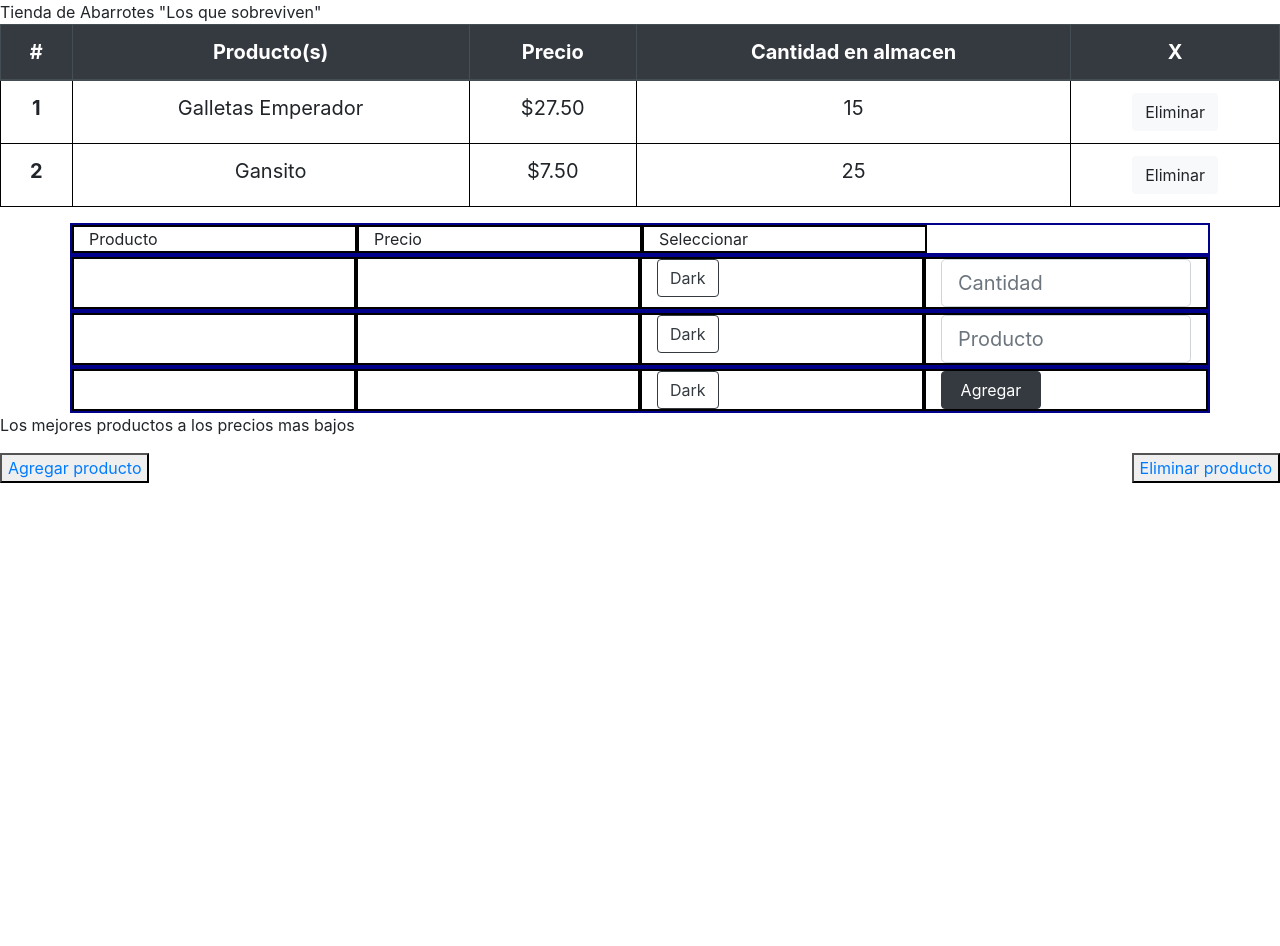
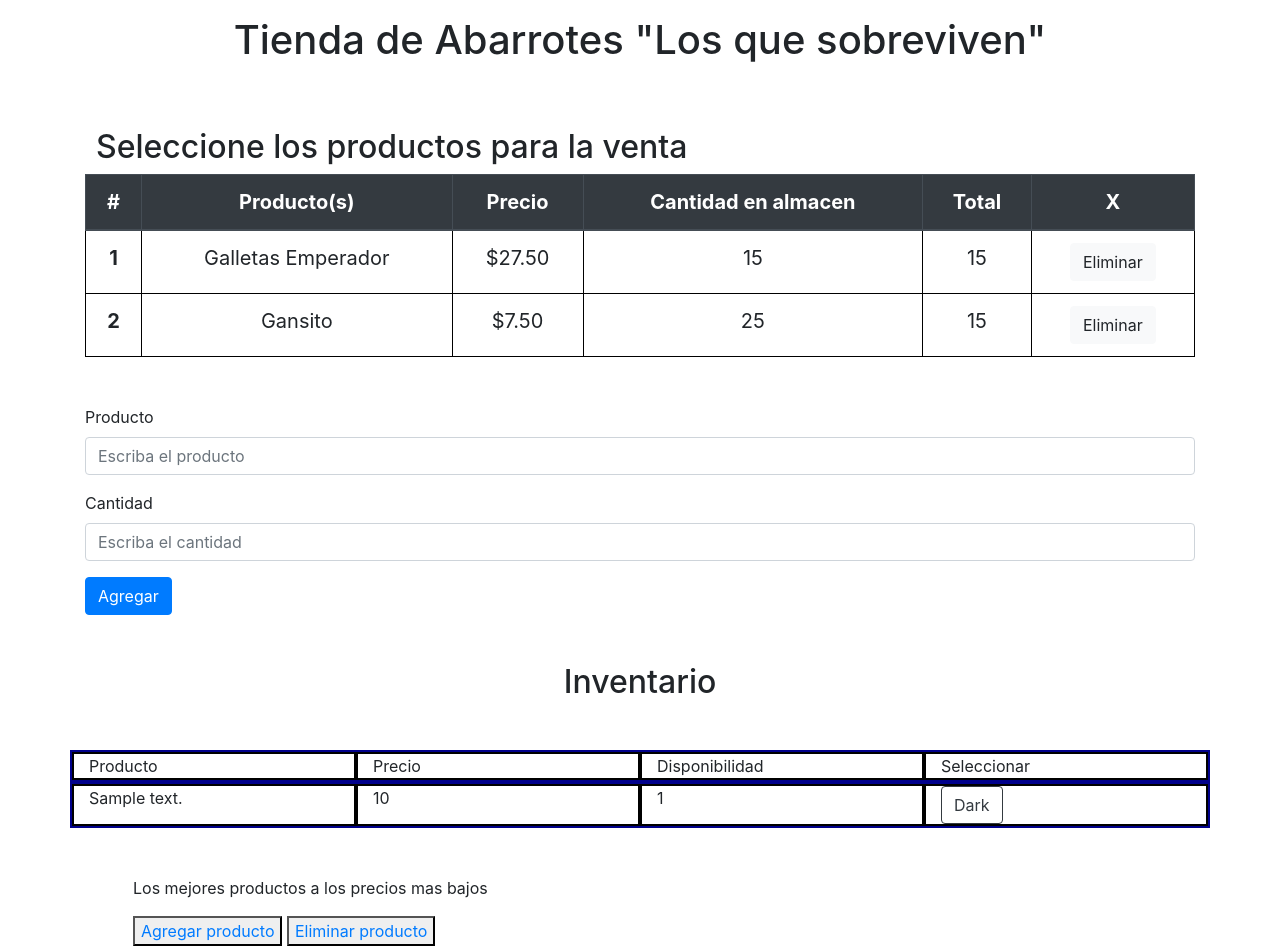
Before and after one commit to omar2332/punto_extra, a PHP site: page / in a window 1280 px wide. Before the commit the page ends 483 px from the top, so only its background shows below. Run offline with PHP 8.4, Linux system fonts and the light colour scheme; tables that the repository leaves empty hold one stand-in row (values such as "Sample post").

Commit message:
mas consultas

```diff
--- a/agregar.php
+++ b/agregar.php
@@ -84,7 +84,7 @@ if($_POST){
       <section>
 
       <button type="button" style="margin-top:40px;position: absolute; right: 0; margin-right:60px; width:100px; height:40px">
-          <a href="index.html">regresar</a>
+          <a href="index.php">regresar</a>
       </button>
   </body>
 </html>
--- a/css/tabla.css
+++ b/css/tabla.css
@@ -19,3 +19,10 @@ table, th, td {
 .mi-fila{
     border: 2px solid darkblue;
 }
+
+.center {
+    margin: 50px;
+    width: 120%;
+
+
+  }
--- a/index.html
+++ /dev/null
@@ -1,112 +0,0 @@
-<!DOCTYPE html>
-<html lang="en" dir="ltr">
-  <head>
-    <meta charset="utf-8">
-    <meta name="viewport" content="width=device-width, initial-scale=1, shrink-to-fit=no">
-    <title>Tienda de abarrotes</title>
-
-    <!-- Bootstrap CSS -->
-    <link rel="stylesheet" href="https://stackpath.bootstrapcdn.com/bootstrap/4.5.0/css/bootstrap.min.css" integrity="sha384-9aIt2nRpC12Uk9gS9baDl411NQApFmC26EwAOH8WgZl5MYYxFfc+NcPb1dKGj7Sk" crossorigin="anonymous">
-    <link href="css/tabla.css" rel="stylesheet">
-  </head>
-  <body>
-    <heaheader>Tienda de Abarrotes "Los que sobreviven"</heaheader>
-    <section id="tablaProductos">
-      <table class="table">
-        <thead class="thead-dark">
-          <tr>
-            <th scope="col">#</th>
-            <th scope="col">Producto(s)</th>
-            <th scope="col">Precio</th>
-            <th scope="col">Cantidad en almacen</th>
-            <th scope="col">X</th>
-          </tr>
-        </thead>
-        <tbody>
-          <tr>
-            <th scope="row">1</th>
-            <td>Galletas Emperador</td>
-            <td>$27.50</td>
-            <td>15</td>
-            <td>
-              <a href="" class="button">
-                  <button type="button" class="btn btn-light">Eliminar</button>
-              </a>
-            </td>
-          </tr>
-          <tr>
-            <th scope="row">2</th>
-            <td>Gansito</td>
-            <td>$7.50</td>
-            <td>25</td>
-            <td>
-                <a href="" class="button">
-                    <button type="button" class="btn btn-light">Eliminar</button>
-                </a>
-            </td>
-          </tr>
-        </tbody>
-      </table>
-      </section>
-
-
-      <div class="container">
-        <div class="row mi-fila">
-          <div class="col mi-columna">Producto</div>
-          <div class="col mi-columna">Precio</div>
-          <div class="col mi-columna">Seleccionar</div>
-          <div class="col"></div>
-        </div>
-        <div class="row mi-fila">
-          <div class="col mi-columna"></div>
-          <div class="col mi-columna"></div>
-          <div class="col mi-columna">
-              <a href="" class="button">
-                  <button type="button" class="btn btn-outline-dark">Dark</button>
-              </a>
-          </div>
-          <div class="col mi-columna">
-              <input class="form-control form-control-lg" type="text" placeholder="Cantidad">
-          </div>
-        </div>
-        <div class="row mi-fila">
-          <div class="col mi-columna"></div>
-          <div class="col mi-columna"></div>
-          <div class="col mi-columna">
-              <a href="" class="button">
-                  <button type="button" class="btn btn-outline-dark">Dark</button>
-              </a>
-          </div>
-          <div class="col mi-columna">
-              <input class="form-control form-control-lg" type="text" placeholder="Producto">
-          </div>
-        </div>
-        <div class="row mi-fila">
-          <div class="col mi-columna"></div>
-          <div class="col mi-columna"></div>
-          <div class="col mi-columna">
-              <a href="" class="button">
-                  <button type="button" class="btn btn-outline-dark">Dark</button>
-              </a>
-          </div>
-          <div class="col mi-columna">
-              <button type="button" class="btn btn-dark" style="width: 40%;">Agregar</button>
-          </div>
-        </div>
-      </div>
-      <section style="margin-top: auto;">
-          <p>Los mejores productos a los precios mas bajos</p>
-          <button type="button" style="position: absolute; left: 0;">
-            <a href="agregar.php">Agregar producto</a>
-          </button>
-          <button type="button" style="position: absolute; right: 0;">
-            <a href="eliminar.html">Eliminar producto</a>
-          </button>
-          </section>
-        <!-- Optional JavaScript -->
-    <!-- jQuery first, then Popper.js, then Bootstrap JS -->
-    <script src="https://code.jquery.com/jquery-3.5.1.slim.min.js" integrity="sha384-DfXdz2htPH0lsSSs5nCTpuj/zy4C+OGpamoFVy38MVBnE+IbbVYUew+OrCXaRkfj" crossorigin="anonymous"></script>
-    <script src="https://cdn.jsdelivr.net/npm/popper.js@1.16.0/dist/umd/popper.min.js" integrity="sha384-Q6E9RHvbIyZFJoft+2mJbHaEWldlvI9IOYy5n3zV9zzTtmI3UksdQRVvoxMfooAo" crossorigin="anonymous"></script>
-    <script src="https://stackpath.bootstrapcdn.com/bootstrap/4.5.0/js/bootstrap.min.js" integrity="sha384-OgVRvuATP1z7JjHLkuOU7Xw704+h835Lr+6QL9UvYjZE3Ipu6Tp75j7Bh/kR0JKI" crossorigin="anonymous"></script>
-  </body>
-</html>
--- /dev/null
+++ b/index.php
@@ -0,0 +1,171 @@
+
+<?php include_once 'conexion_pdo.php';?>
+
+
+<?php
+
+if($_POST){
+  $nombre = $_POST['descripcion'];
+  $precio_venta = $_POST['precio'];
+  $cantidad= $_POST['cantidad'];
+
+  $sql_agregar = 'insert into inventario(descripcion,precio,cantidad) values (?,?,?)';
+  $sentencia = $pdo -> prepare($sql_agregar);
+  $sentencia-> execute(array($nombre,$precio_venta,$cantidad));
+  header('location: agregar.php');
+}
+
+?>
+
+
+<!DOCTYPE html>
+<html lang="en" dir="ltr">
+  <head>
+    <meta charset="utf-8">
+    <meta name="viewport" content="width=device-width, initial-scale=1, shrink-to-fit=no">
+    <title>Tienda de abarrotes</title>
+
+    <!-- Bootstrap CSS -->
+    <link rel="stylesheet" href="https://stackpath.bootstrapcdn.com/bootstrap/4.5.0/css/bootstrap.min.css" integrity="sha384-9aIt2nRpC12Uk9gS9baDl411NQApFmC26EwAOH8WgZl5MYYxFfc+NcPb1dKGj7Sk" crossorigin="anonymous">
+    <link href="css/tabla.css" rel="stylesheet">
+  </head>
+  <body>
+    <h1 class="py-3 mb-5 text-center"> Tienda de Abarrotes "Los que sobreviven"</h1>
+
+
+    <h2 class="ml-5 px-5">Seleccione los productos para la venta</h2>
+    <div class="container">
+
+
+    <section id="tablaProductos">
+      <table class="table">
+        <thead class="thead-dark">
+          <tr>
+            <th scope="col">#</th>
+            <th scope="col">Producto(s)</th>
+            <th scope="col">Precio</th>
+            <th scope="col">Cantidad en almacen</th>
+            <th scope="col">Total</th>
+            <th scope="col">X</th>
+          </tr>
+        </thead>
+        <tbody>
+          <tr>
+            <th scope="row">1</th>
+            <td>Galletas Emperador</td>
+            <td>$27.50</td>
+            <td>15</td>
+            <td>15</td>
+            <td>
+              <a href="" class="button">
+                  <button type="button" class="btn btn-light">Eliminar</button>
+              </a>
+            </td>
+          </tr>
+          <tr>
+            <th scope="row">2</th>
+            <td>Gansito</td>
+            <td>$7.50</td>
+            <td>25</td>
+            <td>15</td>
+            <td>
+                <a href="" class="button">
+                    <button type="button" class="btn btn-light">Eliminar</button>
+                </a>
+            </td>
+          </tr>
+        </tbody>
+      </table>
+      </section>
+    </div>
+
+      <div class="container mb-5 mt-5">
+        <form action="" method="post">
+          <div class="form-group">
+            <label >Producto</label>
+            <input type="text" class="form-control" id="producto"  placeholder="Escriba el producto"  <?php if(isset($_GET['id'])){
+              $sql_categorias = 'select * from inventario where id_inventario ='.$_GET['id'];;
+
+              $gsent= $pdo -> prepare($sql_categorias);
+              $gsent->execute();
+              $resultado = $gsent->fetchAll();
+              foreach($resultado as $categoria){
+                echo 'value = '.$categoria['descripcion'] ;
+
+              }
+
+              }?>>
+
+          </div>
+
+          <div class="form-group">
+            <label >Cantidad</label>
+            <input type="number" class="form-control" id="cantidad" placeholder="Escriba el cantidad">
+
+          </div>
+
+          <button type="agregar" class="btn btn-primary">Agregar</button>
+
+        </form>
+      </div>
+
+            <h2 class=" text-center mt-5 mb-5">
+              Inventario
+            </h2>
+
+
+            <div class="container">
+              <div class="row mi-fila">
+                <div class="col mi-columna">Producto</div>
+                <div class="col mi-columna">Precio</div>
+                <div class="col mi-columna">Disponibilidad</div>
+                <div class="col mi-columna">Seleccionar</div>
+
+              </div>
+              <?php
+                $sql_categorias = 'select * from inventario';
+
+                $gsent= $pdo -> prepare($sql_categorias);
+                $gsent->execute();
+                $resultado = $gsent->fetchAll();
+                foreach($resultado as $categoria):
+                                        ?>
+              <div class="row mi-fila">
+                <div class="col mi-columna"><?php echo $categoria['descripcion']; ?></div>
+                <div class="col mi-columna"><?php echo $categoria['precio']; ?></div>
+                <div class="col mi-columna"><?php echo $categoria['cantidad']; ?></div>
+                <div class="col mi-columna">
+                    <a href="index.php?id=<?php echo $categoria['id_inventario']; ?>" class="button">
+                        <button type="button" class="btn btn-outline-dark">Dark</button>
+                    </a>
+                </div>
+
+              </div>
+              <?php endforeach ?>
+              </div>
+              </div>
+
+
+
+
+
+
+        <div class="container">
+          <section style="margin-top: auto;">
+            <p class = "ml-5 mt-5">Los mejores productos a los precios mas bajos</p>
+            <button type="button" class="ml-5" style="left: 0;">
+              <a href="agregar.php">Agregar producto</a>
+            </button>
+            <button type="button" class= "mr-5" style="right: 0;">
+              <a href="eliminar.php">Eliminar producto</a>
+            </button>
+            </section>
+        </div>
+
+        <!-- Optional JavaScript -->
+    <!-- jQuery first, then Popper.js, then Bootstrap JS -->
+    <script src="https://code.jquery.com/jquery-3.5.1.slim.min.js" integrity="sha384-DfXdz2htPH0lsSSs5nCTpuj/zy4C+OGpamoFVy38MVBnE+IbbVYUew+OrCXaRkfj" crossorigin="anonymous"></script>
+    <script src="https://cdn.jsdelivr.net/npm/popper.js@1.16.0/dist/umd/popper.min.js" integrity="sha384-Q6E9RHvbIyZFJoft+2mJbHaEWldlvI9IOYy5n3zV9zzTtmI3UksdQRVvoxMfooAo" crossorigin="anonymous"></script>
+    <script src="https://stackpath.bootstrapcdn.com/bootstrap/4.5.0/js/bootstrap.min.js" integrity="sha384-OgVRvuATP1z7JjHLkuOU7Xw704+h835Lr+6QL9UvYjZE3Ipu6Tp75j7Bh/kR0JKI" crossorigin="anonymous"></script>
+  </body>
+</html>
```
Also changed, not shown: archivo.txt (added, +10 -0 lines), editar.php (added, +69 -0 lines), eliminar.php (renamed from eliminar.html, +17 -11 lines), operacion_eliminar.php (added, +9 -0 lines).
